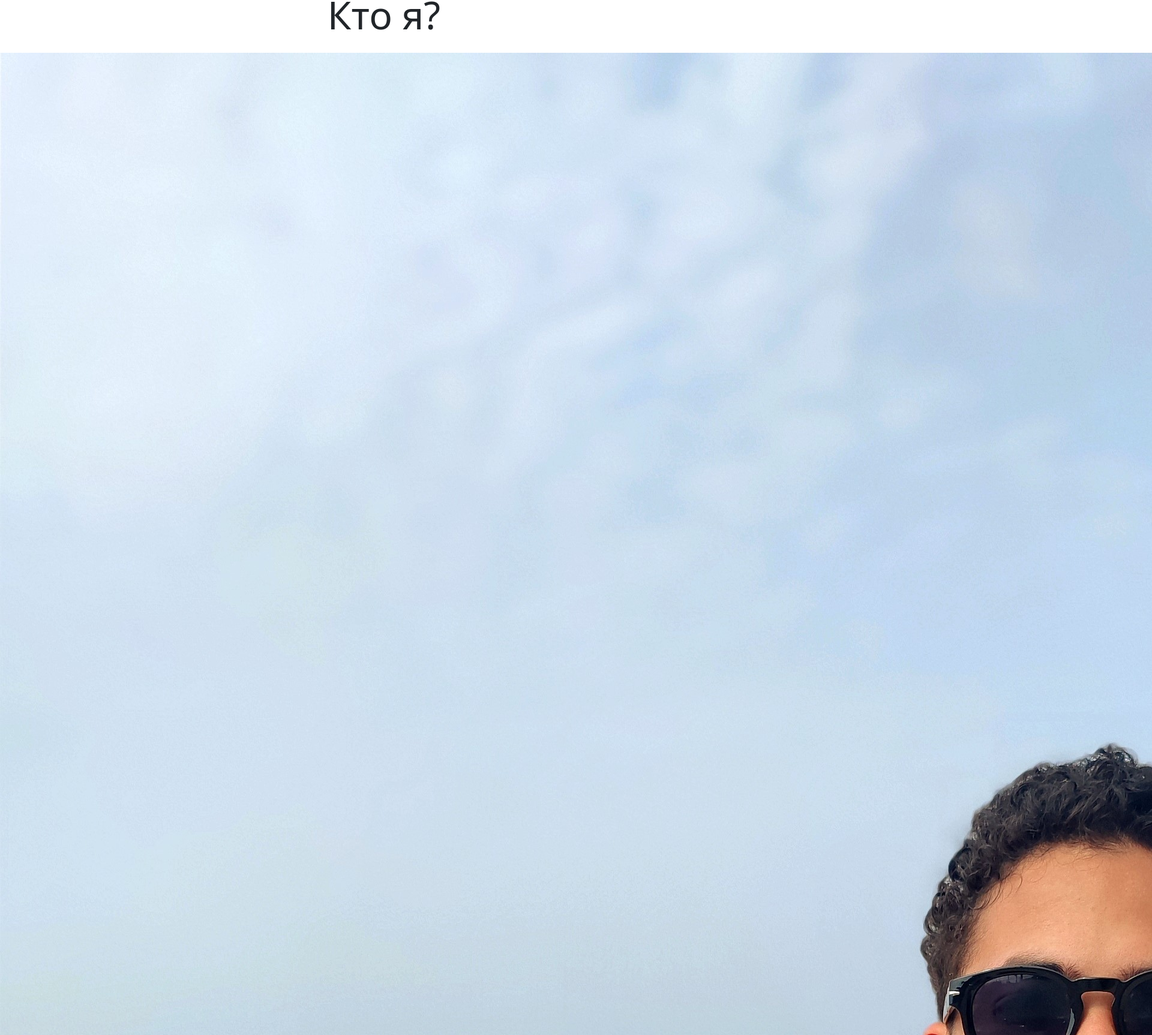
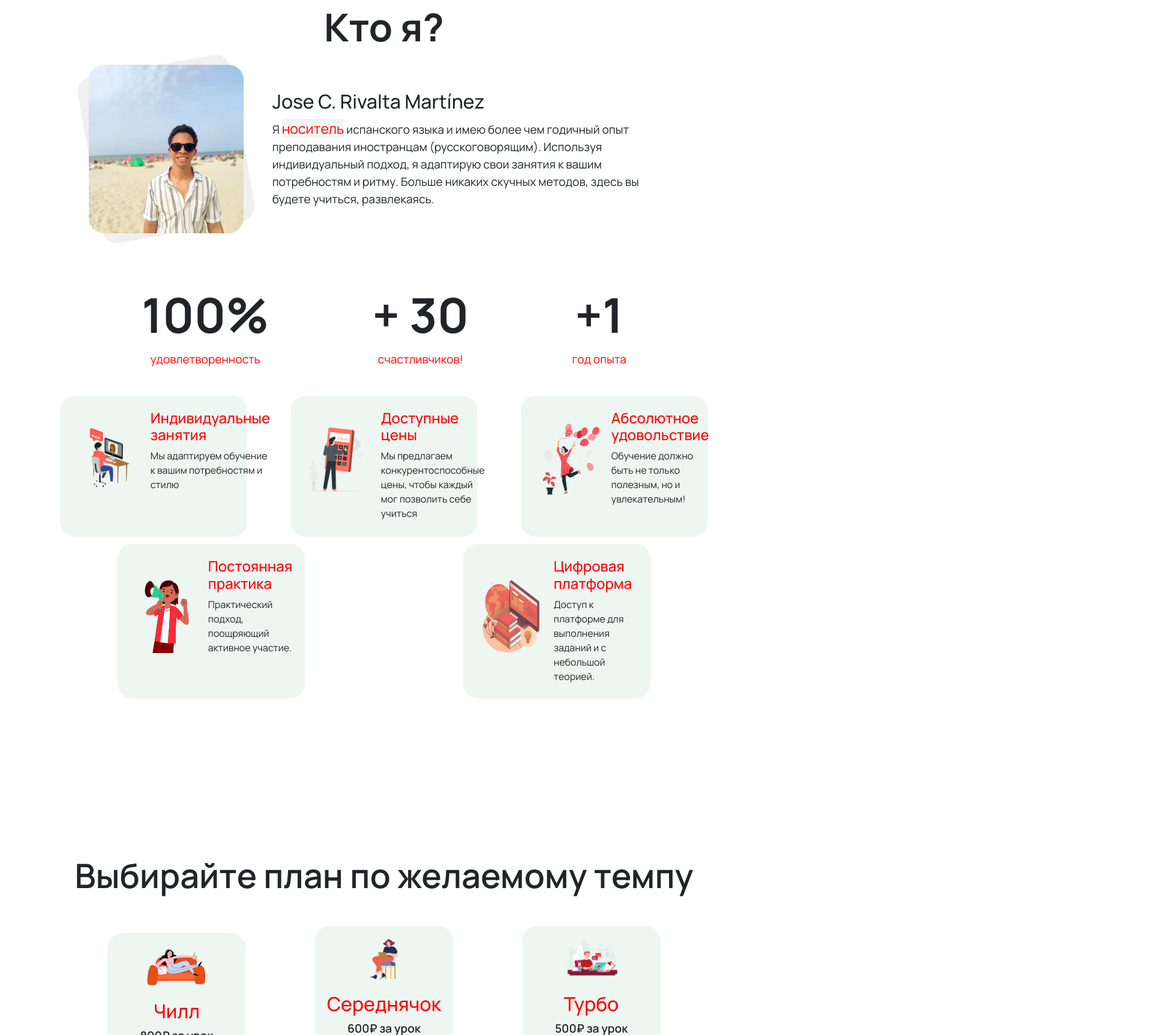
Before and after one commit to JoseCuba00/landing-page, a React (Vite) app: page / in a window 1280 px wide. Shown: the part 813-2539 px from the top of the page at 60% size, 1920 px wide, since content can reach past the window. Built offline with nearby package versions, Linux system fonts and the light colour scheme.

Commit message:
otra vez todo junto

```diff
--- a/src/index.css
+++ b/src/index.css
@@ -63,21 +63,6 @@ html {
   border-radius: 8px;
 }
 
-@media (max-width: 500px) {
-  .presentation_content h1 {
-    font-size: 2rem;
-  }
-  .presentation_content {
-    width: 90%;
-  }
-  .presentation_content span {
-    padding-top: 3% !important;
-  }
-
-  .presentation_father {
-    flex-direction: column;
-  }
-}
 .Inscription_father {
   padding-top: 4%;
   transition: transform 0.5s ease-in-out;
@@ -244,3 +229,468 @@ html {
     padding-top: 5%;
   }
 }
+.faq_father {
+  padding-top: 10%;
+  width: 100%;
+
+  display: flex;
+  flex-direction: column;
+  justify-content: center;
+  align-items: center;
+  font-family: "Manrope", sans-serif;
+}
+
+.faq_father h1 {
+  font-weight: 600;
+  font-size: 3.5rem;
+  margin-bottom: 2rem; /* Añadido margen inferior para separación */
+}
+
+.scrollable-menu {
+  padding-top: 1%;
+  position: sticky;
+  top: 10%; /* Asegura que el menú sea sticky desde una posición */
+  height: 80%; /* Ajusta según sea necesario */
+  width: 57%;
+  overflow-y: auto; /* Añadido para permitir scroll si el contenido excede la altura */
+}
+
+.answer {
+  padding-left: 7%;
+  font-size: larger;
+  padding-bottom: 3%;
+}
+
+.cursor-pointer {
+  cursor: pointer;
+}
+
+.faq-item {
+  /* Añadido borde inferior para separar elementos */
+  padding-bottom: 1rem;
+}
+
+.faq-icon {
+  font-weight: 500;
+  color: red;
+  font-size: 4.3rem;
+  padding-right: 3%;
+}
+
+.faq-question {
+  font-weight: 500;
+  font-size: 2.2rem;
+  flex: 1; /* Permite que el texto ocupe el espacio restante */
+  word-wrap: break-word; /* Permite que el texto se envuelva */
+}
+
+@media (max-width: 1000px) {
+  .faq-question {
+    font-size: 1.5rem;
+  }
+  .scrollable-menu {
+    width: 88%;
+  }
+  .faq_father h1 {
+    font-size: 2rem;
+  }
+}
+.container {
+  font-family: "Manrope", sans-serif;
+}
+.img_logo {
+  height: 45px;
+  width: 150px;
+}
+.a:hover {
+  color: grey !important;
+}
+.inscription_bottom {
+  background-color: #e84227;
+  padding: 7%;
+  border-radius: 12px;
+}
+
+.inscription_bottom:hover {
+  background-color: #b81308 !important;
+}
+@media (max-width: 1000px) {
+  .inscription_bottom {
+    padding: 3%;
+  }
+}
+.me_father {
+  transition: transform 0.5s ease-in-out;
+  background-color: white;
+  width: 100%;
+  min-height: 100%;
+  scroll-snap-align: center;
+  display: flex;
+  justify-content: center; /* Centrar horizontalmente */
+  align-items: center; /* Centrar verticalmente */
+  scroll-snap-stop: always;
+}
+
+.me_container {
+  font-family: "Manrope", sans-serif;
+  width: 80%;
+  height: 82%;
+  background-color: white; /* Color de fondo opcional */
+  padding: 20px; /* Espaciado interno opcional */
+  border-radius: 25px; /* Bordes redondeados opcionales */
+  display: flex;
+  flex-direction: column;
+}
+
+.me_container span {
+  font-size: larger;
+  font-weight: 400;
+}
+
+.description {
+  display: flex;
+  align-items: center;
+}
+
+.me_container p {
+  font-size: 4rem;
+  font-weight: bold;
+}
+
+.img_wrapper {
+  position: relative;
+  width: 50%; /* Ajusta el tamaño según sea necesario */
+}
+
+.img_me_container {
+  position: relative;
+  width: 100%;
+}
+
+.img_me {
+  position: relative;
+  width: 100%;
+  display: flex;
+  justify-content: center;
+  align-items: center;
+  border-radius: 25px;
+  z-index: 2;
+}
+
+.img_shadow {
+  position: absolute;
+  top: 0;
+  left: 0;
+  width: 100%;
+  height: 100%;
+  background-color: #f0f0f0; /* Color de sombra opcional */
+  border-radius: 25px;
+  transform: translate(15px, 15px); /* Desplaza el div de sombra */
+  transform: rotate(-10deg);
+  z-index: 1; /* Asegura que la sombra esté debajo de la imagen */
+}
+
+.highlighted_span {
+  background-color: #e0efe789;
+  color: red;
+}
+
+.me_content {
+  height: 70%;
+  display: flex;
+  flex-direction: column;
+  justify-content: space-evenly;
+}
+
+@media (max-width: 1000px) {
+  .img_me {
+    width: 60%;
+  }
+  .img_shadow {
+    width: 60%;
+  }
+  .me_container p {
+    font-size: 3.3rem;
+  }
+  .description {
+    flex-direction: column;
+  }
+  .me_content {
+    padding-top: 7%;
+    padding-left: 0px !important;
+  }
+  .me_container span {
+    font-size: medium;
+  }
+  .me_father {
+    align-items: flex-start; /* Cambiar alineación en pantallas pequeñas */
+  }
+}
+.methodology_father {
+  padding-top: 2%;
+  width: 100%;
+  min-height: 100vh;
+  scroll-snap-align: center;
+  background-color: white;
+  display: flex;
+  justify-content: center; /* Centrar horizontalmente */
+  align-items: center; /* Centrar verticalmente */
+  font-family: "Manrope", sans-serif;
+  scroll-snap-stop: always;
+}
+.met_box_1 {
+  display: flex;
+  justify-content: space-around;
+  padding-top: 4%;
+}
+.met_box_2 {
+  display: flex;
+  justify-content: space-around;
+}
+.recuadro {
+  background-color: #e0efe789;
+  width: 27%;
+  height: 80%;
+  border-radius: 25px;
+  padding: 2%;
+  transition: transform 0.5s; /* Animation */
+}
+.recuadro:hover {
+  transform: scale(1.04);
+}
+.recuadro h4 {
+  color: red;
+}
+.recuadro p {
+  font-size: medium;
+}
+.recuadro_father {
+  width: 90%;
+  height: 97%;
+  display: grid;
+}
+.estadisticas_box {
+  display: flex;
+  justify-content: space-evenly;
+}
+.estadisticas {
+  display: flex;
+  flex-direction: column;
+  align-items: center;
+}
+.estadisticas p {
+  font-family: "Manrope", sans-serif;
+
+  font-weight: bold;
+  font-size: 5rem;
+  margin-bottom: 0px;
+}
+.estadisticas span {
+  font-size: larger;
+  color: red;
+}
+.img_recuadro {
+  width: 42%;
+  height: 75%;
+  padding-top: 9%;
+}
+@media (max-width: 1385px) {
+  .recuadro {
+    height: 95%;
+  }
+}
+
+@media (max-width: 500px) {
+  .methodology_father {
+    padding-top: 20%;
+  }
+  .estadisticas p {
+    font-size: 1.7rem;
+    margin-bottom: 0px;
+  }
+  .estadisticas_box {
+    flex-direction: column;
+    justify-content: start;
+  }
+  .estadisticas {
+    align-items: flex-start;
+    padding-top: 3%;
+  }
+  .recuadro_father {
+    display: flex;
+    flex-direction: column;
+  }
+  .met_box_1 {
+    flex-direction: column;
+  }
+  .met_box_2 {
+    flex-direction: column;
+  }
+  .recuadro {
+    width: 100%;
+    margin-bottom: 4%;
+  }
+}
+.pricing_father {
+  padding-top: 7%;
+  min-height: 100vh;
+  width: 100%;
+  display: flex;
+  justify-content: center;
+  flex-direction: column;
+  align-items: center;
+  font-family: "Manrope", sans-serif;
+}
+.pricing_father .title {
+  font-weight: 600;
+  font-size: 3.5rem;
+  margin-bottom: 4%;
+}
+.pricing_container {
+  height: 100%;
+  width: 90%;
+  display: flex;
+  justify-content: space-evenly;
+  align-items: center;
+}
+.price_box {
+  background-color: #e0efe789;
+  width: 20%;
+  height: 70%;
+  border-radius: 26px;
+  display: flex;
+  flex-direction: column;
+  align-items: center;
+  text-align: center;
+  padding: 0% 2%;
+}
+.price_box h2 {
+  color: red;
+}
+.img_price {
+  width: 60%;
+}
+.price_box .price {
+  font-size: larger;
+  font-weight: 600;
+}
+
+@media (max-width: 500px) {
+  .pricing_father .title {
+    font-size: 2rem;
+  }
+  .pricing_container {
+    flex-direction: column;
+  }
+  .price_box {
+    width: 87%;
+    margin-bottom: 4%;
+  }
+}
+.reviews_father {
+  padding-top: 6%;
+  width: 100%;
+  height: 100vh;
+  display: flex;
+  flex-direction: column;
+  align-items: center;
+  font-family: "Manrope", sans-serif;
+}
+.carousel {
+  width: 70%;
+  height: 60%;
+}
+.reviews_father .title {
+  font-weight: 600;
+  font-size: 3.5rem;
+}
+.img_box {
+  width: 100%;
+
+  padding: 1%;
+  border-radius: 70px;
+}
+.img_review {
+  max-width: 20%; /* O cualquier valor fijo que prefieras */
+  /* Debe ser igual al ancho */
+  border-radius: 50%; /* Hace que la imagen sea completamente circular */
+  object-fit: cover; /* Asegura que la imagen cubra el contenedor sin distorsión */
+  aspect-ratio: 1 / 1;
+}
+.review_box {
+  display: flex;
+  justify-content: center;
+  align-items: center;
+  height: 100%;
+  width: 100%;
+}
+.cont {
+  padding: 0% 2%;
+  min-height: 62%;
+  width: 70%;
+  background: #e0efe789;
+  display: flex;
+  justify-content: space-evenly;
+
+  flex-direction: column;
+  border-radius: 25px;
+}
+.review_content {
+  height: 85%;
+  display: flex;
+  flex-direction: column;
+  justify-content: space-between;
+}
+.img_next {
+  width: 20%;
+}
+
+.carousel-dark .carousel-indicators [data-bs-target] {
+  background-color: red;
+}
+.img_quotes_1 {
+  width: 6%;
+}
+.img_quotes_2 {
+  width: 6%;
+}
+.review_description {
+  font-size: "large";
+}
+
+.name_box {
+  display: flex;
+  justify-content: center;
+  align-items: center;
+  width: 70%;
+}
+.name_box h5 {
+  font-weight: 600;
+}
+@media (max-width: 1000px) {
+  .reviews_father .title {
+    font-size: 2rem;
+  }
+
+  .name_box h5 {
+    font-size: 1rem !important;
+  }
+  .review_description {
+    font-size: small;
+  }
+}
+@media (max-width: 500px) {
+  .presentation_content h1 {
+    font-size: 2rem;
+  }
+  .presentation_content {
+    width: 90%;
+  }
+  .presentation_content span {
+    padding-top: 3% !important;
+  }
+
+  .presentation_father {
+    flex-direction: column;
+  }
+}
```
